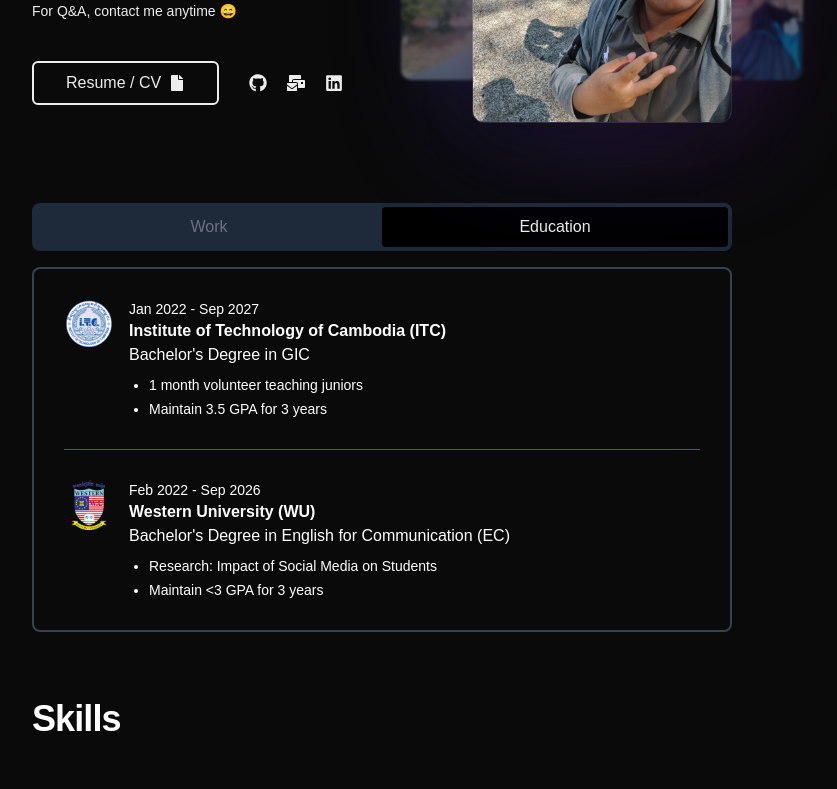
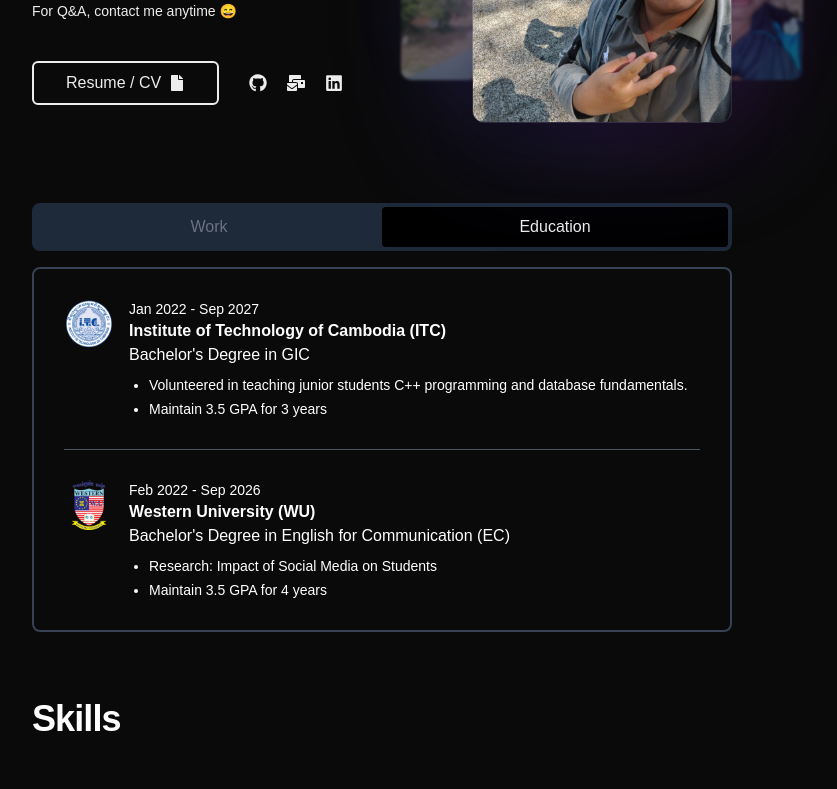
Before and after one commit to Raby001/PersonalPortfolio, a Next.js app: page / in a window 1280 px wide. Shown: the part 357-1146 px from the top of the page, without its empty margins (258-1095 px from the left). Built offline with nearby package versions, Linux system fonts and the light colour scheme; a web font is replaced by a local one.

Commit message:
Deployment

```diff
--- a/components/sections/Education.tsx
+++ b/components/sections/Education.tsx
@@ -13,7 +13,7 @@ export default function Education() {
         title="Institute of Technology of Cambodia (ITC)"
         degree="Bachelor's Degree in GIC"
         details={[
-          "1 month volunteer teaching juniors",
+          "Volunteered in teaching junior students C++ programming and database fundamentals.",
           "Maintain 3.5 GPA for 3 years",
         ]}
       >
@@ -29,7 +29,7 @@ export default function Education() {
         degree="Bachelor's Degree in English for Communication (EC)"
         details={[
           "Research: Impact of Social Media on Students",
-          "Maintain <3 GPA for 3 years",
+          "Maintain 3.5 GPA for 4 years",
         ]}
       >
       </EducationItem>
--- a/components/sections/Hero.tsx
+++ b/components/sections/Hero.tsx
@@ -29,16 +29,16 @@ export default function Hero() {
         <div className="mt-10 flex md:flex-row items-center justify-start flex-col gap-[30px]">
 
           {/* Resume */}
-          <ExternalLink
-            href="https://drive.google.com/file/d/1iUv6ZCv0PsKjnkXrgbXI1Qukfvu6D-g1/view?usp=sharing"
+          <a
+            href="/HAN-Raby-Resume.pdf"
+            download
             className="hover:scale-110 hover:text-indigo-500 dark:hover:text-amber-300 transition"
           >
-            <div className="flex flex-row items-center gap-2 border-2 px-8 py-2  rounded-[6px] ">
+            <div className="flex flex-row items-center gap-2 border-2 px-8 py-2 rounded-[6px]">
               <span className="font-medium">Resume / CV</span>
               <FaFile />
             </div>
-
-          </ExternalLink>
+          </a>
 
           <div className="flex space-x-3 sm:space-x-5 text-[18px]">
 
--- a/components/ui/InternalLink.tsx
+++ b/components/ui/InternalLink.tsx
@@ -10,7 +10,8 @@ type Props = {
 
 export default function InternalLink({ href, children }: Props) {
   const pathname = usePathname();
-  const isActive = pathname === href;
+  const isActive =
+    pathname === href || pathname.startsWith(href + "/");
 
   return (
     <Link
--- a/lib/axios.ts
+++ b/lib/axios.ts
@@ -1,5 +1,5 @@
 import axios from "axios";
 
 export const api = axios.create({
-    baseURL: "/api",
+    baseURL: process.env.NEXT_PUBLIC_API_URL,
 });
```
Also changed, not shown: public/others/profile6.jpg (added), 1 other file (tests, documents, lock files or other folders).
